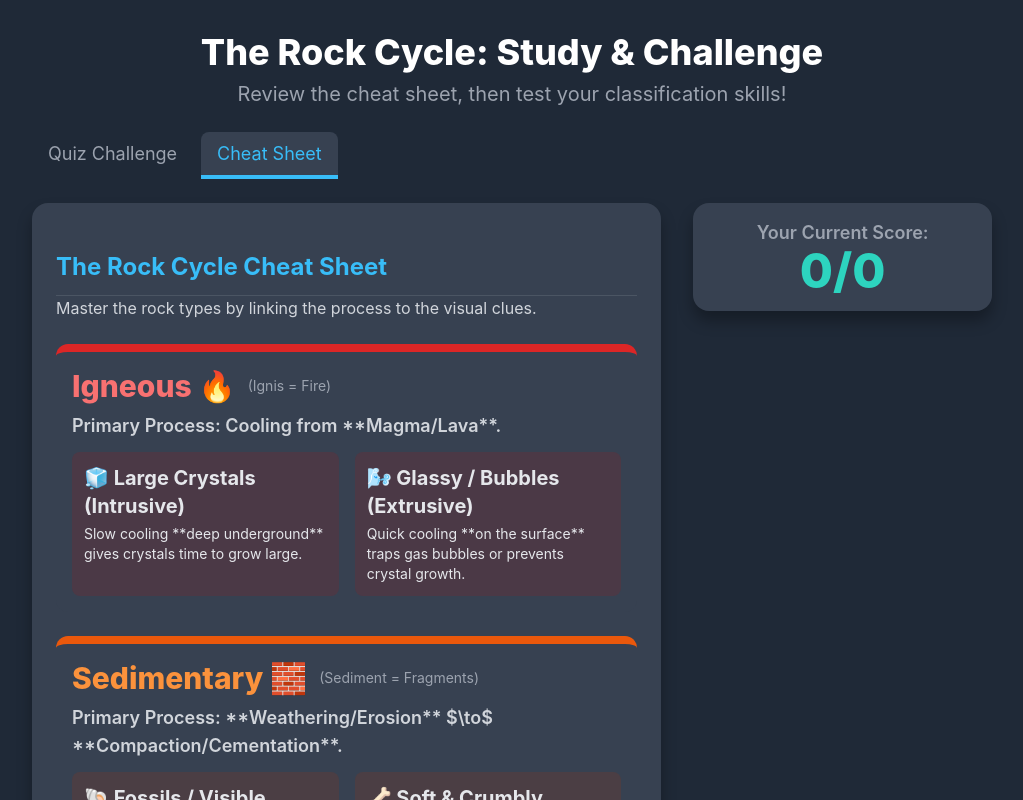
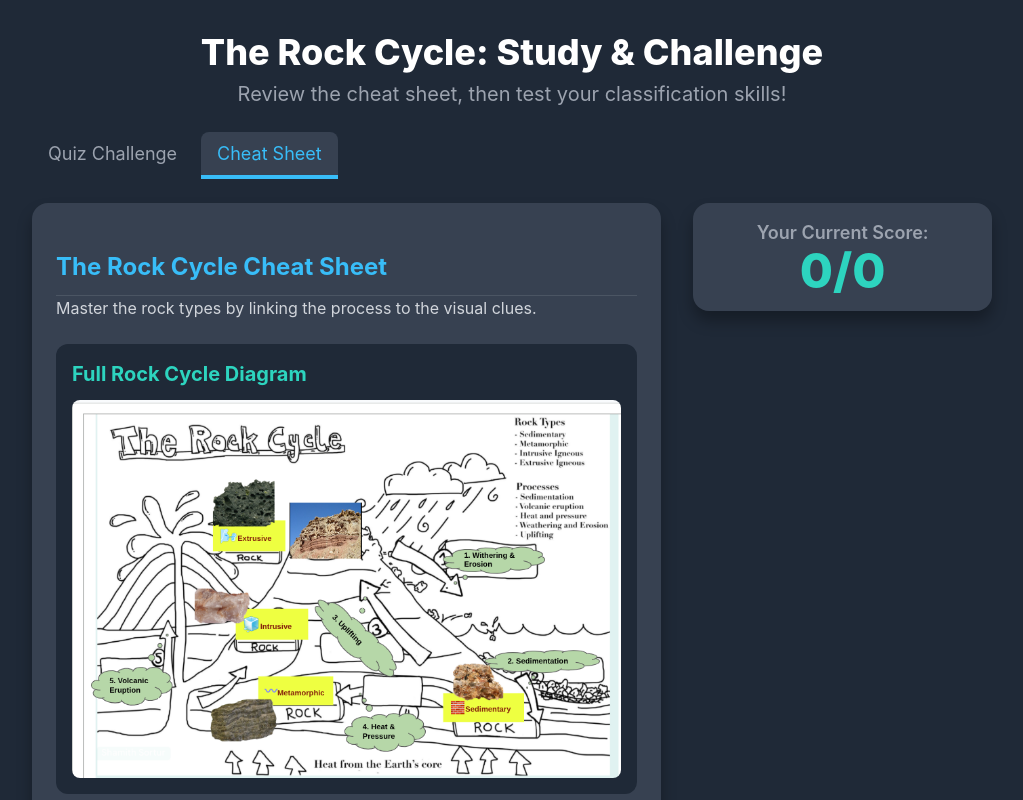
Before and after one commit to srikantsortur-tech/Geo-b4-rockcycle, a plain HTML site: page index.html in a window 1280 px wide. Both pictures are taken after a click on the button "Cheat Sheet". Shown: the top 800 px of the page, without its empty margins (128-1151 px from the left). Drawn offline with nearby package versions, Linux system fonts and the light colour scheme.

Commit message:
Implement diagram toggle and display functionality
Added functionality for toggling rock cycle diagram and displaying it in quiz and cheat sheet views.

```diff
--- a/index.html
+++ b/index.html
@@ -67,6 +67,13 @@
         .tab-btn:not(.active):hover {
             color: #fff;
         }
+
+        /* Responsive Image Styling */
+        .diagram-image {
+            width: 100%;
+            height: auto;
+            border-radius: 0.5rem;
+        }
     </style>
 </head>
 <body>
@@ -92,6 +99,17 @@
                 <!-- --- QUIZ VIEW --- -->
                 <div id="quiz-view">
                     <h2 class="text-2xl font-bold border-b pb-3 border-gray-600">Classification Challenge</h2>
+
+                    <!-- Diagram Toggle (New) -->
+                    <div class="mb-4 text-center">
+                        <button id="toggle-diagram" onclick="toggleDiagram()" class="text-sm text-gray-300 hover:text-sky-400 focus:outline-none">
+                            [Click to Toggle Rock Cycle Diagram]
+                        </button>
+                        <div id="quiz-diagram-container" class="mt-4 p-3 bg-gray-800 rounded-lg hidden">
+                            <!-- Image will be inserted here by JavaScript -->
+                        </div>
+                    </div>
+
 
                     <!-- Question Area -->
                     <div class="bg-gray-700 p-4 rounded-lg shadow-inner">
@@ -119,6 +137,14 @@
                 <div id="cheat-sheet-view" class="hidden">
                     <h2 class="text-2xl font-bold border-b pb-3 border-gray-600 text-sky-400">The Rock Cycle Cheat Sheet</h2>
                     <p class="text-gray-300 mb-6">Master the rock types by linking the process to the visual clues.</p>
+
+                    <!-- Rock Cycle Diagram (New) -->
+                    <div class="mb-8 p-4 bg-gray-800 rounded-xl">
+                        <h3 class="text-xl font-bold text-teal-400 mb-3">Full Rock Cycle Diagram</h3>
+                        <div id="cheat-sheet-diagram-container">
+                             <!-- Image will be inserted here by JavaScript -->
+                        </div>
+                    </div>
 
                     <div class="space-y-6">
                         <!-- Igneous Card -->
@@ -252,6 +278,15 @@
         let score = 0;
         const totalQuestions = quizData.length;
 
+        // 🛑 IMPORTANT: REPLACE THIS PLACEHOLDER URL WITH YOUR ACTUAL GITHUB RAW IMAGE URL! 🛑
+        // Example structure for a GitHub Raw URL:
+        // const rockCycleDiagramUrl = "https://raw.githubusercontent.com/YourUsername/YourRepo/main/images/rock-cycle-diagram.jpg";
+        const rockCycleDiagramUrl = "https://github.com/srikantsortur-tech/Geo-b4-rockcycle/blob/main/images/rock_cycle_diagram.png";
+
+        // This is the HTML structure for the diagram (using the image URL)
+        const rockCycleDiagramHtml = `<img src="${rockCycleDiagramUrl}" onerror="this.onerror=null; this.src='https://placehold.co/800x450/cc5500/ffffff?text=Image+Loading+Error.+Check+GitHub+URL';" alt="Full Rock Cycle Diagram showing Igneous, Sedimentary, and Metamorphic rock processes and transitions." class="diagram-image">`;
+
+
         // DOM elements
         const questionNumberEl = document.getElementById('question-number');
         const questionTextEl = document.getElementById('question-text');
@@ -266,6 +301,9 @@
         const cheatSheetView = document.getElementById('cheat-sheet-view');
         const tabQuiz = document.getElementById('tab-quiz');
         const tabCheatSheet = document.getElementById('tab-cheat-sheet');
+
+        const quizDiagramContainer = document.getElementById('quiz-diagram-container');
+        const cheatSheetDiagramContainer = document.getElementById('cheat-sheet-diagram-container');
 
         // --- VIEW SWITCHING LOGIC ---
         window.switchView = function(viewName) {
@@ -286,6 +324,16 @@
             }
         }
 
+        // --- DIAGRAM TOGGLE LOGIC ---
+        window.toggleDiagram = function() {
+            quizDiagramContainer.classList.toggle('hidden');
+            const button = document.getElementById('toggle-diagram');
+            if (quizDiagramContainer.classList.contains('hidden')) {
+                button.textContent = '[Click to Toggle Rock Cycle Diagram]';
+            } else {
+                button.textContent = '[Click to Hide Rock Cycle Diagram]';
+            }
+        }
 
         // Function to load the current question
         function loadQuestion() {
@@ -372,11 +420,15 @@
             nextButton.classList.add('hidden');
         }
 
-        // Event listener setup
-        answerButtonsContainer.addEventListener('click', selectAnswer);
-
-        // Initial load
-        window.onload = loadQuestion;
+        // Initial setup
+        window.onload = function() {
+            // Insert the HTML image into both containers
+            quizDiagramContainer.innerHTML = rockCycleDiagramHtml;
+            cheatSheetDiagramContainer.innerHTML = rockCycleDiagramHtml;
+            loadQuestion();
+            // Attach event listener to answer buttons
+            answerButtonsContainer.addEventListener('click', selectAnswer);
+        };
     </script>
 
 </body>
```
